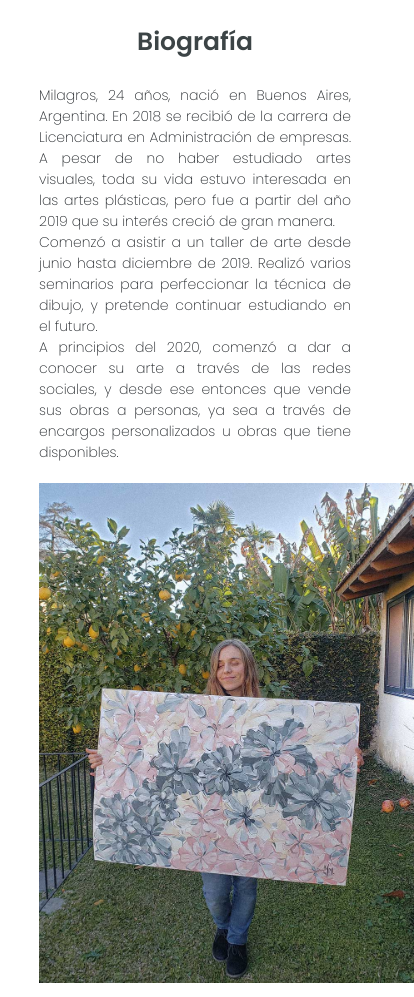
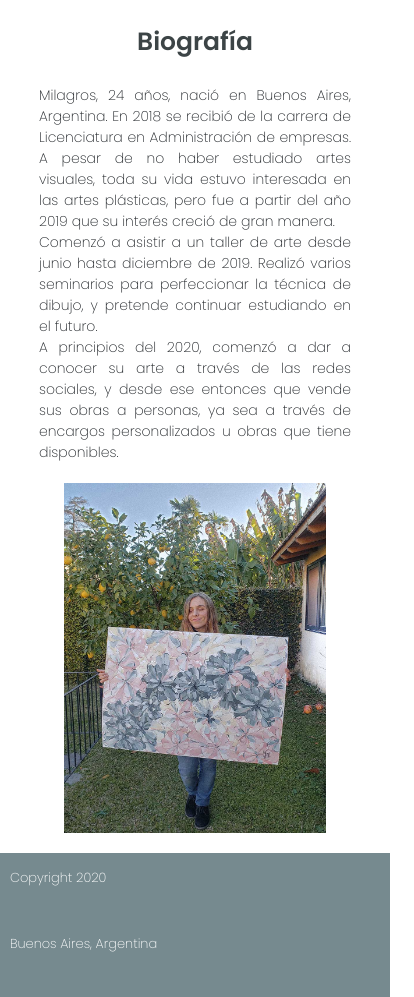
Before and after one commit to milagrosmergoni/milagros-mergoni, a plain HTML site: page views/sobre-mi.html in a window 390 px wide. Shown: the part 64-1061 px from the top of the page, 414 px wide, since content can reach past the window. Drawn offline with nearby package versions, Linux system fonts and the light colour scheme.

Commit message:
img contacto

```diff
--- a/sass/style.scss
+++ b/sass/style.scss
@@ -1045,9 +1045,11 @@ nav a img{
         div h1{
             font-size: 22px;
         }section#about img{
-        height: 300px;
+        height: 200px;
         }
     }
+    }main#index-biografia div#containerAbout section#about img{
+        height: 350px;
     }
 
 }
```
Also changed, not shown: sass/style.css, 1 other file.
